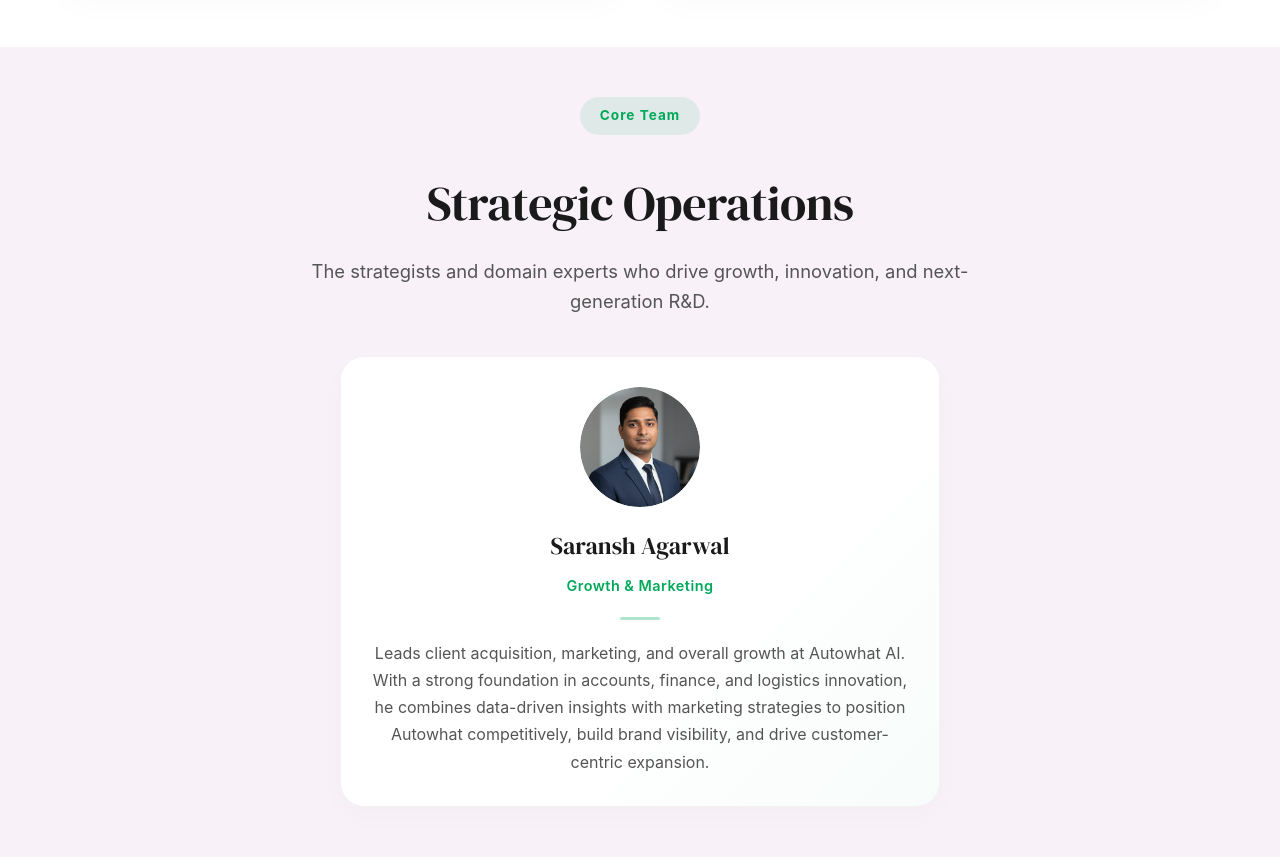
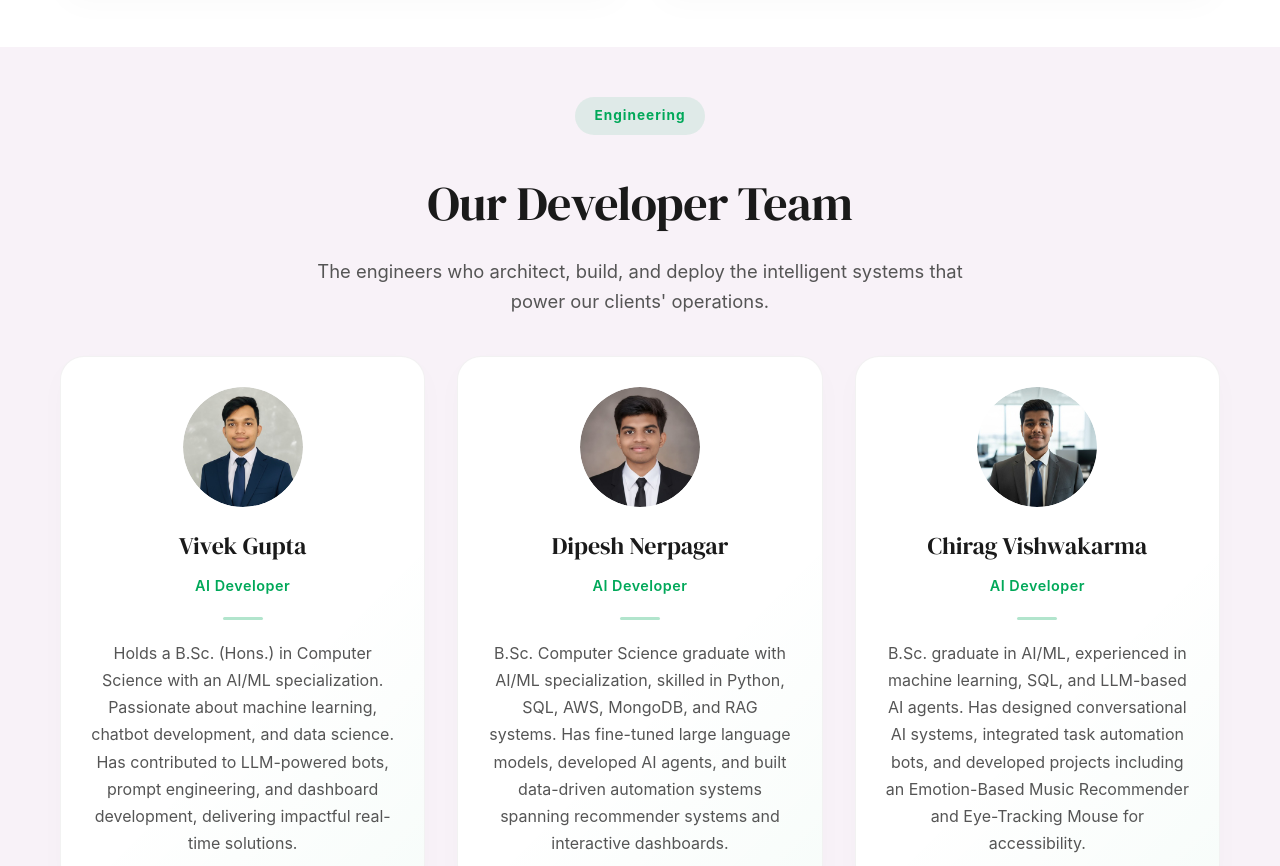
Before and after one commit to Autowhatapp/autowhat.ai, a website: page about-us.html in a window 1280 px wide. Shown: the part 1386-2252 px from the top of the page. Drawn offline with Linux system fonts and the light colour scheme; a small style sheet from the web is missing.

Commit message:
refact: remove saransh sir's details fro about us section

```diff
--- a/about-us.html
+++ b/about-us.html
@@ -457,30 +457,7 @@
         </div>
     </section>
 
-    <!-- Core Team Section -->
-    <section class="team-section">
-        <div class="container">
-            <div class="team-section-header reveal">
-                <div class="hero-tag">Core Team</div>
-                <h2>Strategic Operations</h2>
-                <p>The strategists and domain experts who drive growth, innovation, and next-generation R&D.</p>
-            </div>
 
-            <div class="team-grid" style="max-width: 600px;">
-                <!-- Saransh Agarwal -->
-                <div class="team-card reveal">
-                    <div class="team-avatar"><img src="team-photos/saransh-agarwal.jpg" alt="Saransh Agarwal"></div>
-                    <h3 class="team-name">Saransh Agarwal</h3>
-                    <div class="team-role">Growth & Marketing</div>
-                    <div class="team-divider"></div>
-                    <p class="team-bio">Leads client acquisition, marketing, and overall growth at Autowhat AI. With a
-                        strong foundation in accounts, finance, and logistics innovation, he combines data-driven
-                        insights with marketing strategies to position Autowhat competitively, build brand visibility,
-                        and drive customer-centric expansion.</p>
-                </div>
-            </div>
-        </div>
-    </section>
 
     <!-- Developer Team Section -->
     <section class="team-section">
```
